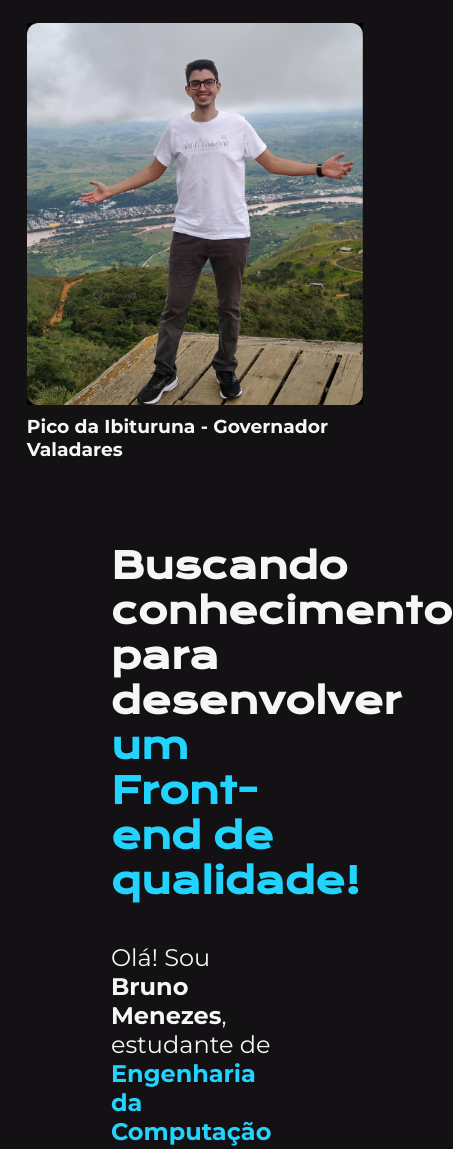
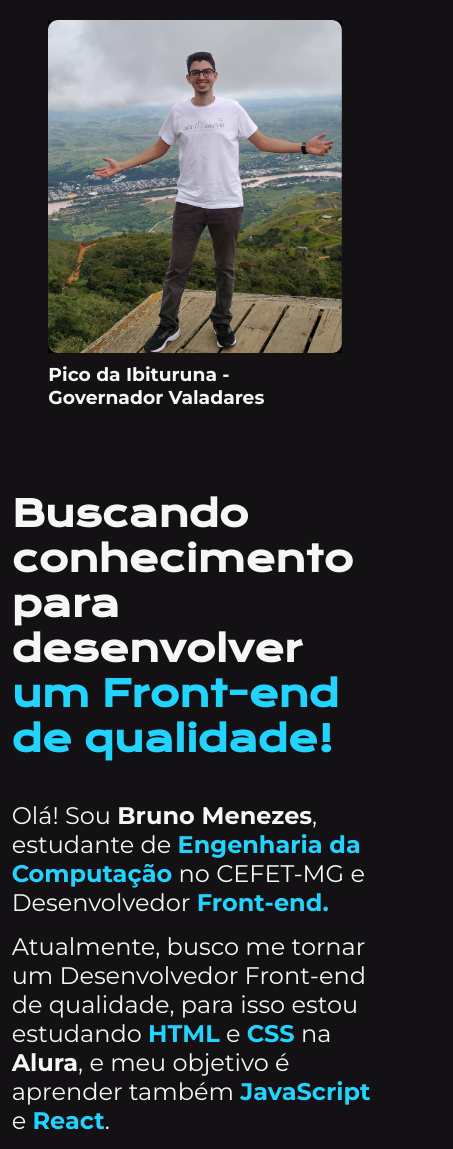
Before and after one commit to brunocmnz/portfolio, a plain HTML site: page index.html in a window 390 px wide. Shown: the top 1149 px of the page, 453 px wide, since content can reach past the window. Drawn offline with nearby package versions, Linux system fonts and the light colour scheme.

Commit message:
Update mobile design-1.1
Atualizando responsividade.

```diff
--- a/styles/style.css
+++ b/styles/style.css
@@ -107,9 +107,17 @@ i{
 
 @media (max-width: 1200px){
 
+    body{
+        padding: 5% 3%;
+    }
+
     .apresentacao{
         flex-direction: column-reverse;
-        padding: 1%;
+        padding: 0%;
+    }
+
+    .apresentacao__conteudo{
+        width: auto;
     }
 
     .apresentacao__links__navegacao{
@@ -117,7 +125,7 @@ i{
     }
 
     .apresentacao__conteudo__imagem{
-        width: 100%;
+        width: 80%;
         align-items: center;
         justify-content: center;
     }
```
